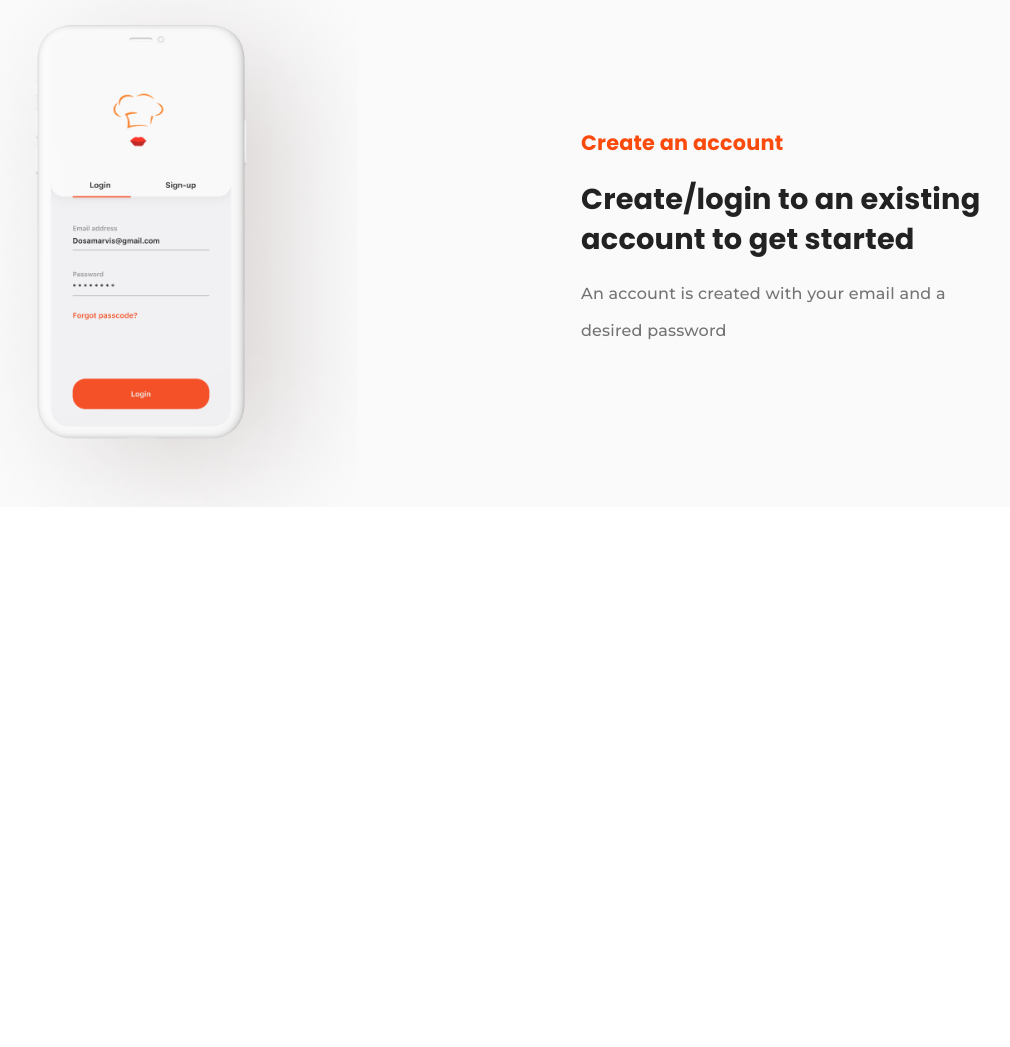
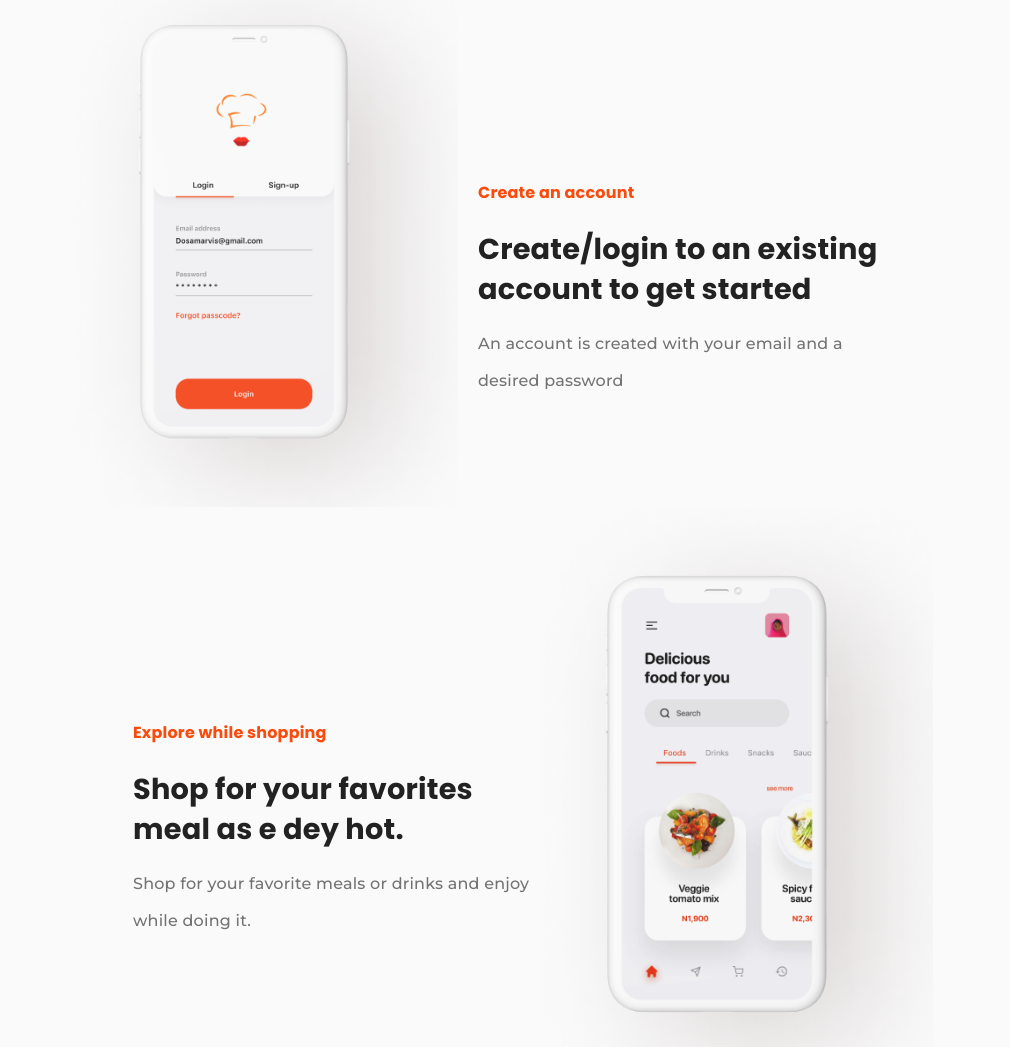
Before and after one commit to Nikita-Piskarev/HomeWorck_7, a plain HTML site: page index.html in a window 1280 px wide. Shown: the part 1360-2407 px from the top of the page, without its empty margins (167-1177 px from the left). Before the commit the page ends 1867 px from the top, so only its background shows below. Drawn offline with Linux system fonts and the light colour scheme.

Commit message:
Add explore commit

```diff
--- a/assets/css/create.css
+++ b/assets/css/create.css
@@ -2,14 +2,14 @@
     display: flex;
     flex-direction: column;
     align-items: center;
-    padding: 65px 0 0 0;
+    padding: 65px 20px 0 20px;
 }
 
 .margen-top-30 {
     margin: 30px 0 0 0;
 }
 
-.create__wrap-text {
+.create-explore__wrap-text {
     display: flex;
     flex-direction: column;
     min-width: 280px;
@@ -32,25 +32,28 @@
 }
 
 @media screen and (min-width: 570px) {
-    .create__wrap-text {
+    .create-explore__wrap-text {
         max-width: 450px;
     }
 }
 
 @media screen and (min-width: 900px) {
     .create {
-        display: flex;
         flex-direction: row-reverse;
-        justify-content: space-around;
-        padding: 65px 0 0 0;
+        justify-content:center;
+
     }
 
     .margen-top-17 {
         margin: 17px 0 0 0;
     }
 
-    .create__wrap-text {
+    .create-explore__wrap-text {
+        margin-bottom: -100px;
         text-align: start;
+    }
+    .create__img-wrap {
+        width: 420px;
     }
 
 }
--- /dev/null
+++ b/assets/css/explore.css
@@ -0,0 +1,20 @@
+.explore {
+    display: flex;
+    flex-direction: column;
+    align-items: center;
+}
+
+
+@media screen and (min-width: 900px) {
+    .explore {
+        display: flex;
+        flex-direction: row;
+        justify-content: center;
+        padding: 0 0 0 100px;
+
+    }
+
+    .margin-50 {
+        margin-right: -50px;
+    }
+}
--- a/assets/css/style.css
+++ b/assets/css/style.css
@@ -5,6 +5,7 @@
 @import url(./app-works.css);
 @import url(./band.css);
 @import url(./create.css);
+@import url(./explore.css);
 
 
 
@@ -79,7 +80,7 @@
     }
 
     .title-h3-orangy {
-        font-size: 1.3rem;
+        font-size: 1rem;
     }
 }
 
--- a/index.html
+++ b/index.html
@@ -34,22 +34,55 @@
       </section>
       <section class="app-works">
         <div class="img-wrap">
-          <img class="img-phpne" src="./assets/images/Group 53.png" alt="two phoons" />
+          <img
+            class="img-phpne"
+            src="./assets/images/Group 53.png"
+            alt="two phoons"
+          />
         </div>
         <h4 class="app-work__title">How the app works</h4>
       </section>
       <div class="band"></div>
       <section class="create">
-        <div class="create__wrap-text">
+        <div class="create-explore__wrap-text">
           <h5 class="title-h3-orangy">Create an account</h5>
-          <h6 class="title-h2-create-explore  margen-top-30 margen-top-17 min-width-220">Create/login to an existing
-            account to get started</h6>
-            <p class="paragraph margen-top-30 margen-top-17 min-width-300">An account is created with your email and a desired password</p>
-
+          <h6
+            class="title-h2-create-explore margen-top-30 margen-top-17 min-width-220"
+          >
+            Create/login to an existing account to get started
+          </h6>
+          <p class="paragraph margen-top-30 margen-top-17 min-width-300">
+            An account is created with your email and a desired password
+          </p>
         </div>
         <div class="create__img-wrap">
-          <img class="create__img" src="/assets/images/Rectangle.png" alt="phoon">
-      </div>
+          <img
+            class="create__img"
+            src="/assets/images/Rectangle.png"
+            alt="phoon"
+          />
+        </div>
+      </section>
+      <section class="explore">
+        <div class="create-explore__wrap-text margin-50">
+          <h5 class="title-h3-orangy">Explore while shopping</h5>
+          <h6
+            class="title-h2-create-explore margen-top-30 margen-top-17 min-width-220"
+          >
+            Shop for your favorites meal as e dey hot.
+          </h6>
+          <p class="paragraph margen-top-30 margen-top-17 min-width-300">
+            Shop for your favorite meals or drinks and enjoy while doing it.
+          </p>
+        </div>
+        <div class="create__img-wrap  ">
+          <img
+            class="create__img"
+            src="/assets/images/Rectangle (1).png"
+            alt="phoon"
+          />
+        </div>
+
       </section>
     </main>
   </body>
```
